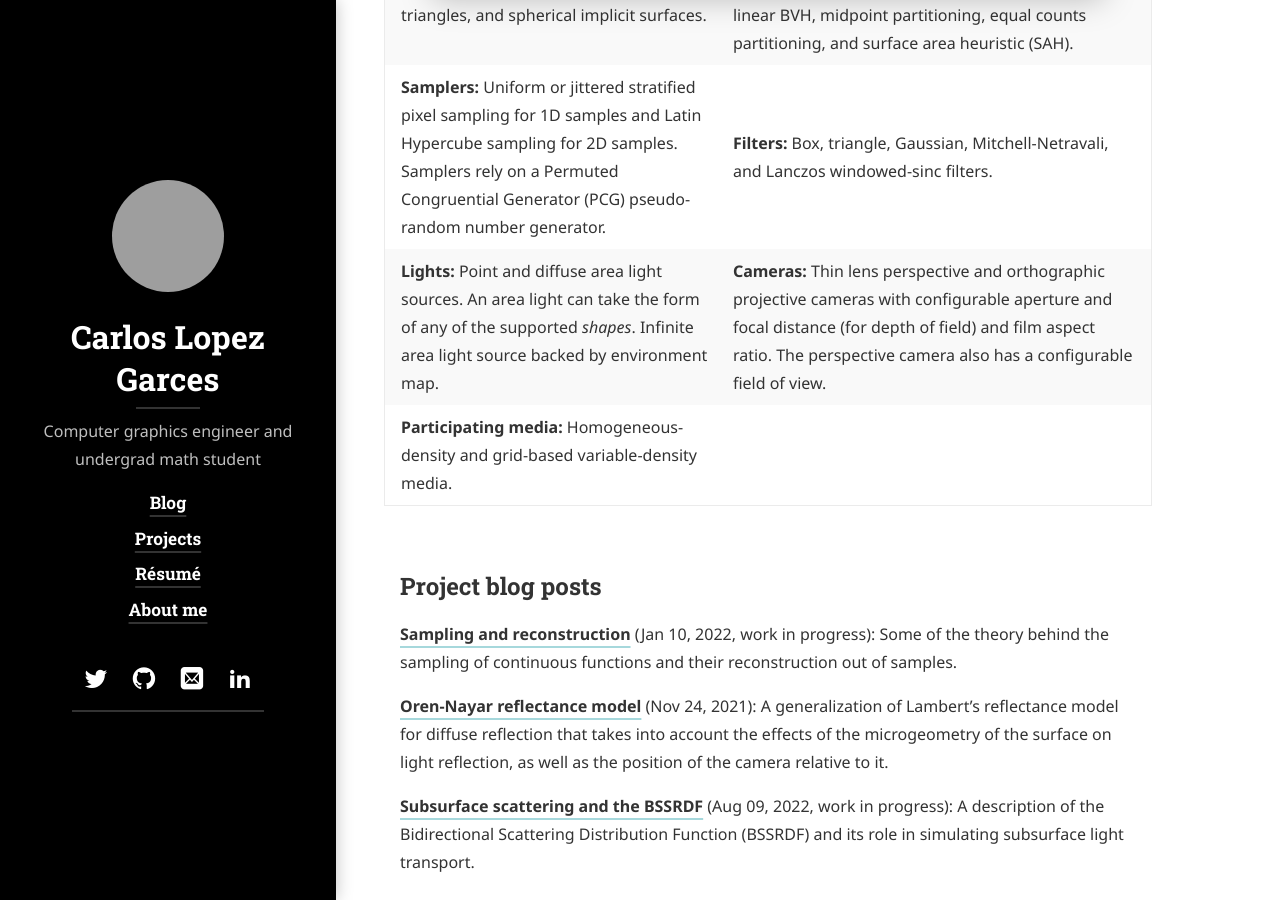
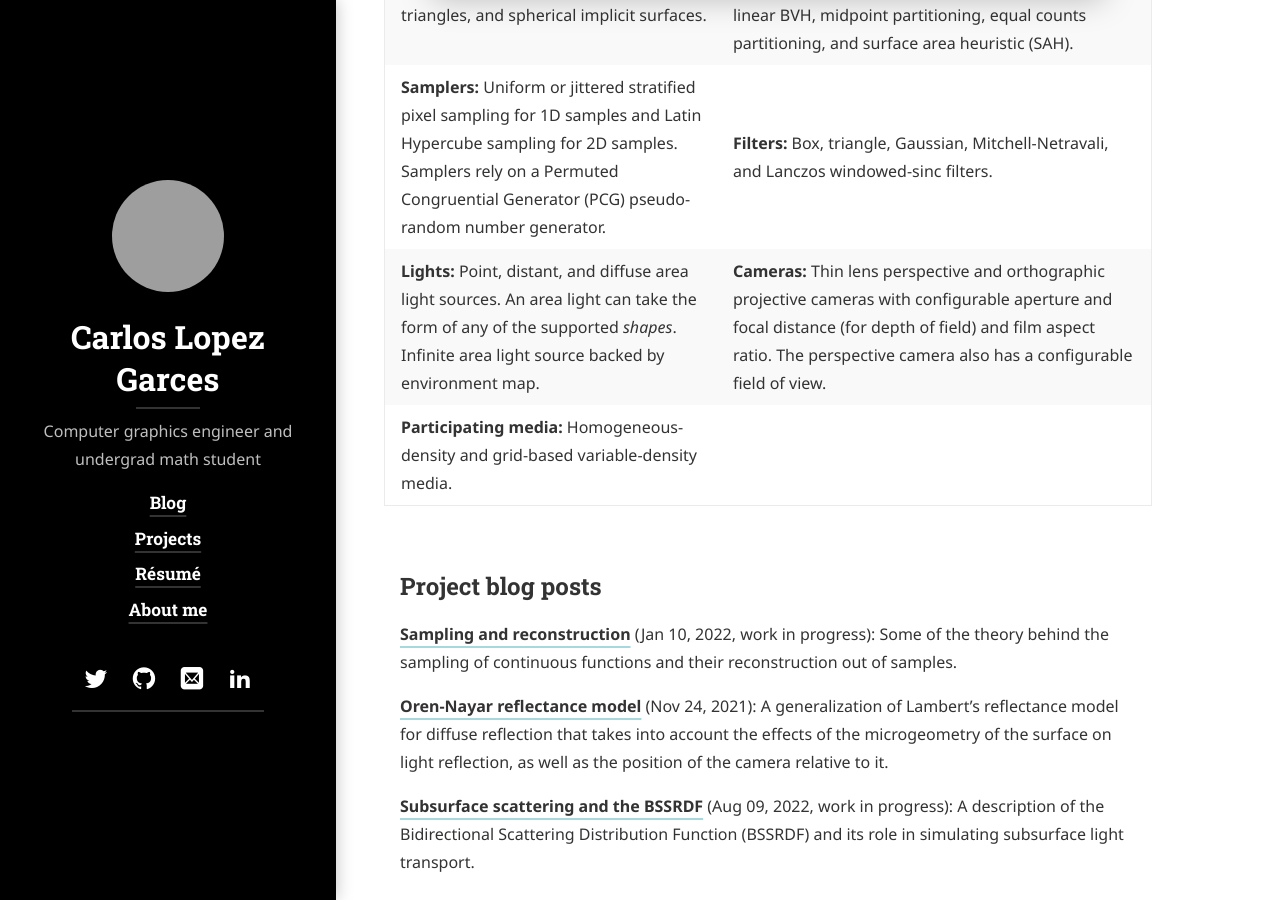
Before and after one commit to carlos-lopez-garces/carlos-lopez-garces.github.io, a Jekyll site: the page built from _projects/cpbrt.md, in a window 1280 px wide and 900 px high, scrolled down 1758 px. Built offline with Jekyll 4.4.1, drawn with Linux system fonts in a browser that asks for light colours; cached includes are drawn as plain includes; nearby versions of some CDN libraries; some web fonts are replaced; library files that are not in the unit come from our copies; grey boxes are pictures that could not be loaded.

Commit message:
Update Features of CPBRT project

```diff
--- a/_projects/cpbrt.md
+++ b/_projects/cpbrt.md
@@ -31,7 +31,7 @@ Check out the source code on ***[Github](https://github.com/carlos-lopez-garces/
 | **Textures:** Floating-point and spectrum constant-value textures. Procedural checkerboard texture, antialiased with a box filter. Mipmapping. | **Materials:** Matte with either a perfect diffuse Lambertian BRDF or an Oren-Nayar BRDF for various degrees of roughness; plastic with diffuse and glossy specular BRDFs; mirror with a perfectly-specular BRDF; gold; glass with perfectly-specular BRDF and BTDF; diffuse substrate and glossy coat with an Ashikhmin-Shirley BRDF. |
 | **Shapes:** Triangle meshes, single triangles, and spherical implicit surfaces. | **Accelerators:** BVH with 5 different primitive (or object) subdivision methods: linear BVH, hierarchical linear BVH, midpoint partitioning, equal counts partitioning, and surface area heuristic (SAH).|
 | **Samplers:** Uniform or jittered stratified pixel sampling for 1D samples and Latin Hypercube sampling for 2D samples. Samplers rely on a Permuted Congruential Generator (PCG) pseudo-random number generator. | **Filters:** Box, triangle, Gaussian, Mitchell-Netravali, and Lanczos windowed-sinc filters. |
-| **Lights:** Point and diffuse area light sources. An area light can take the form of any of the supported *shapes*. Infinite area light source backed by environment map. | **Cameras:** Thin lens perspective and orthographic projective cameras with configurable aperture and focal distance (for depth of field) and film aspect ratio. The perspective camera also has a configurable field of view. |
+| **Lights:** Point, distant, and diffuse area light sources. An area light can take the form of any of the supported *shapes*. Infinite area light source backed by environment map. | **Cameras:** Thin lens perspective and orthographic projective cameras with configurable aperture and focal distance (for depth of field) and film aspect ratio. The perspective camera also has a configurable field of view. |
 | **Participating media:** Homogeneous-density and grid-based variable-density media. | |
 
 ## Project blog posts
```
